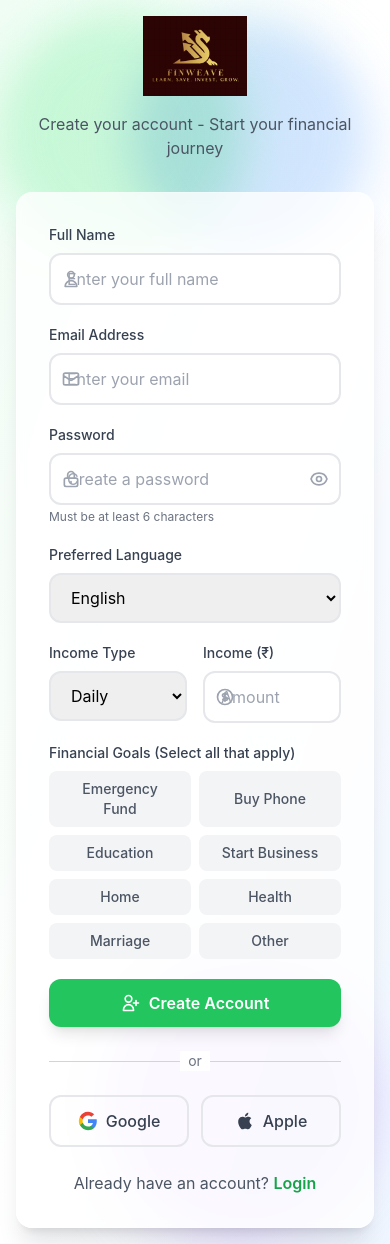
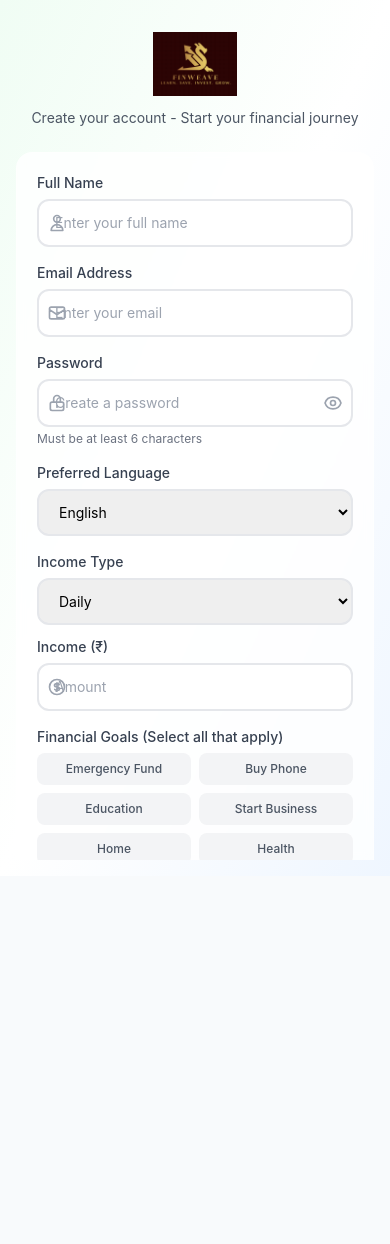
Before and after one commit to Deva1559/finweave, a React (Vite) app in the folder frontend/: page /signup in a window 390 px wide. After the commit the page ends 876 px from the top, so only its background shows below. Built offline with nearby package versions, Linux system fonts and the light colour scheme.

Commit message:
fix: make signup page fully responsive and add OAuth
- Add responsive breakpoints for all elements
- Hide animated backgrounds on mobile
- Stack income fields on mobile
- Add focus animations like login page
- Implement Google and Apple OAuth signup

```diff
--- a/frontend/src/pages/Signup.jsx
+++ b/frontend/src/pages/Signup.jsx
@@ -4,25 +4,25 @@ import { useApp } from '../App';
 
 // Icons as SVG components
 const UserIcon = () => (
-  <svg xmlns="http://www.w3.org/2000/svg" className="h-5 w-5 text-gray-400" fill="none" viewBox="0 0 24 24" stroke="currentColor">
+  <svg xmlns="http://www.w3.org/2000/svg" className="h-5 w-5" fill="none" viewBox="0 0 24 24" stroke="currentColor">
     <path strokeLinecap="round" strokeLinejoin="round" strokeWidth={2} d="M16 7a4 4 0 11-8 0 4 4 0 018 0zM12 14a7 7 0 00-7 7h14a7 7 0 00-7-7z" />
   </svg>
 );
 
 const MailIcon = () => (
-  <svg xmlns="http://www.w3.org/2000/svg" className="h-5 w-5 text-gray-400" fill="none" viewBox="0 0 24 24" stroke="currentColor">
+  <svg xmlns="http://www.w3.org/2000/svg" className="h-5 w-5" fill="none" viewBox="0 0 24 24" stroke="currentColor">
     <path strokeLinecap="round" strokeLinejoin="round" strokeWidth={2} d="M3 8l7.89 5.26a2 2 0 002.22 0L21 8M5 19h14a2 2 0 002-2V7a2 2 0 00-2-2H5a2 2 0 00-2 2v10a2 2 0 002 2z" />
   </svg>
 );
 
 const LockIcon = () => (
-  <svg xmlns="http://www.w3.org/2000/svg" className="h-5 w-5 text-gray-400" fill="none" viewBox="0 0 24 24" stroke="currentColor">
+  <svg xmlns="http://www.w3.org/2000/svg" className="h-5 w-5" fill="none" viewBox="0 0 24 24" stroke="currentColor">
     <path strokeLinecap="round" strokeLinejoin="round" strokeWidth={2} d="M12 15v2m-6 4h12a2 2 0 002-2v-6a2 2 0 00-2-2H6a2 2 0 00-2 2v6a2 2 0 002 2zm10-10V7a4 4 0 00-8 0v4h8z" />
   </svg>
 );
 
 const CurrencyIcon = () => (
-  <svg xmlns="http://www.w3.org/2000/svg" className="h-5 w-5 text-gray-400" fill="none" viewBox="0 0 24 24" stroke="currentColor">
+  <svg xmlns="http://www.w3.org/2000/svg" className="h-5 w-5" fill="none" viewBox="0 0 24 24" stroke="currentColor">
     <path strokeLinecap="round" strokeLinejoin="round" strokeWidth={2} d="M12 8c-1.657 0-3 .895-3 2s1.343 2 3 2 3 .895 3 2-1.343 2-3 2m0-8c1.11 0 2.08.402 2.599 1M12 8V7m0 1v8m0 0v1m0-1c-1.11 0-2.08-.402-2.599-1M21 12a9 9 0 11-18 0 9 9 0 0118 0z" />
   </svg>
 );
@@ -55,6 +55,9 @@ export default function Signup() {
   const [showPassword, setShowPassword] = useState(false);
   const [loading, setLoading] = useState(false);
   const [error, setError] = useState('');
+  const [nameFocused, setNameFocused] = useState(false);
+  const [emailFocused, setEmailFocused] = useState(false);
+  const [passwordFocused, setPasswordFocused] = useState(false);
   const { login } = useApp();
   const navigate = useNavigate();
 
@@ -113,51 +116,93 @@ export default function Signup() {
     }
   };
 
-  const handleGoogleSignup = () => {
-    console.log('Google signup clicked');
+  const handleGoogleSignup = async () => {
+    try {
+      if (window.google) {
+        const client = window.google.accounts.oauth2.initTokenClient({
+          client_id: import.meta.env.VITE_GOOGLE_CLIENT_ID || 'YOUR_GOOGLE_CLIENT_ID',
+          scope: 'email profile openid',
+          callback: async (response) => {
+            if (response.access_token) {
+              try {
+                const res = await fetch('/api/auth/google', {
+                  method: 'POST',
+                  headers: { 'Content-Type': 'application/json' },
+                  body: JSON.stringify({ token: response.access_token })
+                });
+                const data = await res.json();
+                if (res.ok) {
+                  login(data.user, data.token);
+                  navigate('/dashboard');
+                } else {
+                  setError('Google signup not configured on server.');
+                }
+              } catch (err) {
+                setError('Failed to complete Google signup');
+              }
+            }
+          },
+        });
+        client.requestAccessToken({ prompt: 'consent' });
+      }
+    } catch (err) {
+      console.error('Google signup error:', err);
+      setError('Failed to initiate Google signup.');
+    }
   };
 
-  const handleAppleSignup = () => {
-    console.log('Apple signup clicked');
+  const handleAppleSignup = async () => {
+    try {
+      const appleClientId = import.meta.env.VITE_APPLE_CLIENT_ID || 'YOUR_APPLE_CLIENT_ID';
+      const redirectUri = `${window.location.origin}/api/auth/apple/callback`;
+      const state = Math.random().toString(36).substring(7);
+      const authUrl = `https://appleid.apple.com/auth/authorize?client_id=${appleClientId}&redirect_uri=${encodeURIComponent(redirectUri)}&response_type=code&scope=email%20name&state=${state}`;
+      sessionStorage.setItem('apple_oauth_state', state);
+      window.location.href = authUrl;
+    } catch (err) {
+      console.error('Apple signup error:', err);
+      setError('Failed to initiate Apple signup.');
+    }
   };
 
   return (
-    <div className="min-h-screen flex items-center justify-center bg-gradient-to-br from-primary-50 via-white to-trust-50 p-4 relative overflow-hidden">
-      {/* Animated Background Elements */}
-      <div className="absolute top-0 left-0 w-64 h-64 bg-primary-200 rounded-full mix-blend-multiply filter blur-xl opacity-70 animate-blob"></div>
-      <div className="absolute top-0 right-0 w-64 h-64 bg-trust-200 rounded-full mix-blend-multiply filter blur-xl opacity-70 animate-blob animation-delay-2000"></div>
-      <div className="absolute -bottom-8 left-20 w-64 h-64 bg-purple-200 rounded-full mix-blend-multiply filter blur-xl opacity-70 animate-blob animation-delay-4000"></div>
+    <div className="min-h-screen flex items-center justify-center bg-gradient-to-br from-primary-50 via-white to-trust-50 p-4 sm:p-6 lg:p-8 relative overflow-hidden">
+      {/* Animated Background Elements - hidden on small mobile */}
+      <div className="absolute top-0 left-0 w-48 h-48 sm:w-64 sm:h-64 bg-primary-200 rounded-full mix-blend-multiply filter blur-xl opacity-70 animate-blob hidden sm:block"></div>
+      <div className="absolute top-0 right-0 w-48 h-48 sm:w-64 sm:h-64 bg-trust-200 rounded-full mix-blend-multiply filter blur-xl opacity-70 animate-blob animation-delay-2000 hidden sm:block"></div>
+      <div className="absolute -bottom-8 left-10 sm:left-20 w-48 h-48 sm:w-64 sm:h-64 bg-purple-200 rounded-full mix-blend-multiply filter blur-xl opacity-70 animate-blob animation-delay-4000 hidden sm:block"></div>
 
-      <div className="w-full max-w-lg relative z-10">
+      {/* Scrollable container */}
+      <div className="w-full max-w-lg relative z-10 overflow-y-auto max-h-screen py-4">
         {/* Logo & Header */}
-        <div className="text-center mb-8">
-          <div className="flex justify-center mb-4">
+        <div className="text-center mb-6 sm:mb-8">
+          <div className="flex justify-center mb-3 sm:mb-4">
             <img
               src="/src/assets/logo.png"
               alt="FinWeave Logo"
-              className="h-20 w-auto object-contain"
+              className="h-16 sm:h-20 w-auto object-contain"
             />
           </div>
-          <p className="text-gray-600 mt-2">Create your account - Start your financial journey</p>
+          <p className="text-gray-600 text-sm sm:text-base mt-1 sm:mt-2">Create your account - Start your financial journey</p>
         </div>
 
         {/* Signup Form */}
-        <div className="bg-white/80 backdrop-blur-sm rounded-2xl shadow-xl p-8 border border-white/20">
-          <form onSubmit={handleSubmit} className="space-y-5">
+        <div className="bg-white/80 backdrop-blur-sm rounded-2xl sm:rounded-3xl shadow-xl p-5 sm:p-8 border border-white/20">
+          <form onSubmit={handleSubmit} className="space-y-4 sm:space-y-5">
             {error && (
-              <div className="bg-red-50 text-red-600 px-4 py-3 rounded-xl text-sm flex items-center gap-2">
-                <svg xmlns="http://www.w3.org/2000/svg" className="h-5 w-5" fill="none" viewBox="0 0 24 24" stroke="currentColor">
+              <div className="bg-red-50 border border-red-100 text-red-600 px-3 py-2 sm:px-4 sm:py-3 rounded-xl text-sm flex items-center gap-2">
+                <svg xmlns="http://www.w3.org/2000/svg" className="h-4 w-4 sm:h-5 sm:w-5 flex-shrink-0" fill="none" viewBox="0 0 24 24" stroke="currentColor">
                   <path strokeLinecap="round" strokeLinejoin="round" strokeWidth={2} d="M12 8v4m0 4h.01M21 12a9 9 0 11-18 0 9 9 0 0118 0z" />
                 </svg>
-                {error}
+                <span className="text-xs sm:text-sm">{error}</span>
               </div>
             )}
 
             {/* Name with Icon */}
             <div>
-              <label className="block text-sm font-medium text-gray-700 mb-2">Full Name</label>
-              <div className="relative">
-                <div className="absolute inset-y-0 left-0 pl-3 flex items-center pointer-events-none">
+              <label className="block text-sm font-medium text-gray-700 mb-1.5 sm:mb-2">Full Name</label>
+              <div className={`relative transition-all duration-300 ${nameFocused ? 'transform scale-[1.01] sm:scale-[1.02]' : ''}`}>
+                <div className={`absolute inset-y-0 left-0 pl-2.5 sm:pl-3 flex items-center pointer-events-none transition-colors duration-300 ${nameFocused ? 'text-primary-500' : 'text-gray-400'}`}>
                   <UserIcon />
                 </div>
                 <input
@@ -165,7 +210,9 @@ export default function Signup() {
                   name="name"
                   value={formData.name}
                   onChange={handleChange}
-                  className="input-field pl-10"
+                  onFocus={() => setNameFocused(true)}
+                  onBlur={() => setNameFocused(false)}
+                  className={`input-field pl-9 sm:pl-10 py-2.5 sm:py-3 text-sm sm:text-base transition-all duration-300 ${nameFocused ? 'border-primary-500 shadow-lg shadow-primary-500/20' : ''}`}
                   placeholder="Enter your full name"
                   required
                 />
@@ -174,9 +221,9 @@ export default function Signup() {
 
             {/* Email with Icon */}
             <div>
-              <label className="block text-sm font-medium text-gray-700 mb-2">Email Address</label>
-              <div className="relative">
-                <div className="absolute inset-y-0 left-0 pl-3 flex items-center pointer-events-none">
+              <label className="block text-sm font-medium text-gray-700 mb-1.5 sm:mb-2">Email Address</label>
+              <div className={`relative transition-all duration-300 ${emailFocused ? 'transform scale-[1.01] sm:scale-[1.02]' : ''}`}>
+                <div className={`absolute inset-y-0 left-0 pl-2.5 sm:pl-3 flex items-center pointer-events-none transition-colors duration-300 ${emailFocused ? 'text-primary-500' : 'text-gray-400'}`}>
                   <MailIcon />
                 </div>
                 <input
@@ -184,7 +231,9 @@ export default function Signup() {
                   name="email"
                   value={formData.email}
                   onChange={handleChange}
-                  className="input-field pl-10"
+                  onFocus={() => setEmailFocused(true)}
+                  onBlur={() => setEmailFocused(false)}
+                  className={`input-field pl-9 sm:pl-10 py-2.5 sm:py-3 text-sm sm:text-base transition-all duration-300 ${emailFocused ? 'border-primary-500 shadow-lg shadow-primary-500/20' : ''}`}
                   placeholder="Enter your email"
                   required
                 />
@@ -193,9 +242,9 @@ export default function Signup() {
 
             {/* Password with Icon & Toggle */}
             <div>
-              <label className="block text-sm font-medium text-gray-700 mb-2">Password</label>
-              <div className="relative">
-                <div className="absolute inset-y-0 left-0 pl-3 flex items-center pointer-events-none">
+              <label className="block text-sm font-medium text-gray-700 mb-1.5 sm:mb-2">Password</label>
+              <div className={`relative transition-all duration-300 ${passwordFocused ? 'transform scale-[1.01] sm:scale-[1.02]' : ''}`}>
+                <div className={`absolute inset-y-0 left-0 pl-2.5 sm:pl-3 flex items-center pointer-events-none transition-colors duration-300 ${passwordFocused ? 'text-primary-500' : 'text-gray-400'}`}>
                   <LockIcon />
                 </div>
                 <input
@@ -203,7 +252,9 @@ export default function Signup() {
                   name="password"
                   value={formData.password}
                   onChange={handleChange}
-                  className="input-field pl-10 pr-10"
+                  onFocus={() => setPasswordFocused(true)}
+                  onBlur={() => setPasswordFocused(false)}
+                  className={`input-field pl-9 sm:pl-10 pr-9 sm:pr-10 py-2.5 sm:py-3 text-sm sm:text-base transition-all duration-300 ${passwordFocused ? 'border-primary-500 shadow-lg shadow-primary-500/20' : ''}`}
                   placeholder="Create a password"
                   required
                   minLength={6}
@@ -211,14 +262,14 @@ export default function Signup() {
                 <button
                   type="button"
                   onClick={() => setShowPassword(!showPassword)}
-                  className="absolute inset-y-0 right-0 pr-3 flex items-center"
+                  className="absolute inset-y-0 right-0 pr-2.5 sm:pr-3 flex items-center text-gray-400 hover:text-gray-600 transition-colors"
                 >
                   {showPassword ? (
-                    <svg xmlns="http://www.w3.org/2000/svg" className="h-5 w-5 text-gray-400" fill="none" viewBox="0 0 24 24" stroke="currentColor">
+                    <svg xmlns="http://www.w3.org/2000/svg" className="h-5 w-5" fill="none" viewBox="0 0 24 24" stroke="currentColor">
                       <path strokeLinecap="round" strokeLinejoin="round" strokeWidth={2} d="M13.875 18.825A10.05 10.05 0 0112 19c-4.478 0-8.268-2.943-9.543-7a9.97 9.97 0 011.563-3.029m5.858.908a3 3 0 114.243 4.243M9.878 9.878l4.242 4.242M9.88 9.88l-3.29-3.29m7.532 7.532l3.29 3.29M3 3l3.59 3.59m0 0A9.953 9.953 0 0112 5c4.478 0 8.268 2.943 9.543 7a10.025 10.025 0 01-4.132 5.411m0 0L21 21" />
                     </svg>
                   ) : (
-                    <svg xmlns="http://www.w3.org/2000/svg" className="h-5 w-5 text-gray-400" fill="none" viewBox="0 0 24 24" stroke="currentColor">
+                    <svg xmlns="http://www.w3.org/2000/svg" className="h-5 w-5" fill="none" viewBox="0 0 24 24" stroke="currentColor">
                       <path strokeLinecap="round" strokeLinejoin="round" strokeWidth={2} d="M15 12a3 3 0 11-6 0 3 3 0 016 0z" />
                       <path strokeLinecap="round" strokeLinejoin="round" strokeWidth={2} d="M2.458 12C3.732 7.943 7.523 5 12 5c4.478 0 8.268 2.943 9.542 7-1.274 4.057-5.064 7-9.542 7-4.477 0-8.268-2.943-9.542-7z" />
                     </svg>
@@ -230,12 +281,12 @@ export default function Signup() {
 
             {/* Language */}
             <div>
-              <label className="block text-sm font-medium text-gray-700 mb-2">Preferred Language</label>
+              <label className="block text-sm font-medium text-gray-700 mb-1.5 sm:mb-2">Preferred Language</label>
               <select
                 name="language"
                 value={formData.language}
                 onChange={handleChange}
-                className="input-field"
+                className="input-field py-2.5 sm:py-3 text-sm sm:text-base"
               >
                 <option value="English">English</option>
                 <option value="Hindi">हिन्दी (Hindi)</option>
@@ -248,15 +299,15 @@ export default function Signup() {
               </select>
             </div>
 
-            {/* Income Type & Amount */}
-            <div className="grid grid-cols-2 gap-4">
+            {/* Income Type & Amount - Stack on mobile */}
+            <div className="grid grid-cols-1 sm:grid-cols-2 gap-3 sm:gap-4">
               <div>
-                <label className="block text-sm font-medium text-gray-700 mb-2">Income Type</label>
+                <label className="block text-sm font-medium text-gray-700 mb-1.5 sm:mb-2">Income Type</label>
                 <select
                   name="incomeType"
                   value={formData.incomeType}
                   onChange={handleChange}
-                  className="input-field"
+                  className="input-field py-2.5 sm:py-3 text-sm sm:text-base"
                 >
                   <option value="daily">Daily</option>
                   <option value="weekly">Weekly</option>
@@ -264,9 +315,9 @@ export default function Signup() {
                 </select>
               </div>
               <div>
-                <label className="block text-sm font-medium text-gray-700 mb-2">Income (₹)</label>
+                <label className="block text-sm font-medium text-gray-700 mb-1.5 sm:mb-2">Income (₹)</label>
                 <div className="relative">
-                  <div className="absolute inset-y-0 left-0 pl-3 flex items-center pointer-events-none">
+                  <div className="absolute inset-y-0 left-0 pl-2.5 sm:pl-3 flex items-center pointer-events-none text-gray-400">
                     <CurrencyIcon />
                   </div>
                   <input
@@ -274,7 +325,7 @@ export default function Signup() {
                     name="income"
                     value={formData.income}
                     onChange={handleChange}
-                    className="input-field pl-10"
+                    className="input-field pl-9 sm:pl-10 py-2.5 sm:py-3 text-sm sm:text-base"
                     placeholder="Amount"
                     min="0"
                   />
@@ -284,14 +335,14 @@ export default function Signup() {
 
             {/* Financial Goals */}
             <div>
-              <label className="block text-sm font-medium text-gray-700 mb-2">Financial Goals (Select all that apply)</label>
+              <label className="block text-sm font-medium text-gray-700 mb-1.5 sm:mb-2">Financial Goals (Select all that apply)</label>
               <div className="grid grid-cols-2 gap-2">
                 {goalOptions.map(goal => (
                   <button
                     key={goal}
                     type="button"
                     onClick={() => handleGoalToggle(goal)}
-                    className={`px-4 py-2 rounded-lg text-sm font-medium transition-all ${
+                    className={`px-3 py-2 sm:px-4 sm:py-2 rounded-lg text-xs sm:text-sm font-medium transition-all ${
                       formData.financialGoals.includes(goal)
                         ? 'bg-primary-500 text-white'
                         : 'bg-gray-100 text-gray-600 hover:bg-gray-200'
@@ -306,16 +357,16 @@ export default function Signup() {
             <button
               type="submit"
               disabled={loading}
-              className="btn-primary w-full flex items-center justify-center gap-2 py-3.5"
+              className="btn-primary w-full flex items-center justify-center gap-2 py-2.5 sm:py-3.5 text-sm sm:text-base"
             >
               {loading ? (
                 <>
-                  <div className="spinner"></div>
+                  <div className="spinner w-5 h-5 sm:w-6 sm:h-6"></div>
                   <span>Creating account...</span>
                 </>
               ) : (
                 <>
-                  <svg xmlns="http://www.w3.org/2000/svg" className="h-5 w-5" fill="none" viewBox="0 0 24 24" stroke="currentColor">
+                  <svg xmlns="http://www.w3.org/2000/svg" className="h-4 w-4 sm:h-5 sm:w-5" fill="none" viewBox="0 0 24 24" stroke="currentColor">
                     <path strokeLinecap="round" strokeLinejoin="round" strokeWidth={2} d="M18 9v3m0 0v3m0-3h3m-3 0h-3m-2-5a4 4 0 11-8 0 4 4 0 018 0zM3 20a6 6 0 0112 0v1H3v-1z" />
                   </svg>
                   <span>Create Account</span>
@@ -325,37 +376,37 @@ export default function Signup() {
           </form>
 
           {/* Divider */}
-          <div className="relative my-6">
+          <div className="relative my-4 sm:my-6">
             <div className="absolute inset-0 flex items-center">
-              <div className="w-full border-t border-gray-300"></div>
+              <div className="w-full border-t border-gray-200"></div>
             </div>
-            <div className="relative flex justify-center text-sm">
-              <span className="px-2 bg-white text-gray-500">or</span>
+            <div className="relative flex justify-center text-xs sm:text-sm">
+              <span className="px-2 sm:px-3 bg-white text-gray-400">or continue with</span>
             </div>
           </div>
 
-          {/* Social Signup Buttons */}
-          <div className="grid grid-cols-2 gap-3">
+          {/* Social Signup Buttons - stacked on mobile */}
+          <div className="grid grid-cols-1 sm:grid-cols-2 gap-2 sm:gap-3">
             <button
               type="button"
               onClick={handleGoogleSignup}
-              className="flex items-center justify-center gap-2 px-4 py-3 border-2 border-gray-200 rounded-xl hover:bg-gray-50 hover:border-gray-300 transition-all duration-200 font-medium text-gray-700"
+              className="flex items-center justify-center gap-2 px-3 sm:px-4 py-2.5 sm:py-3 bg-white border-2 border-gray-100 rounded-xl hover:border-gray-200 hover:shadow-lg transition-all duration-200 font-medium text-gray-700 group text-sm sm:text-base"
             >
               <GoogleIcon />
-              <span>Google</span>
+              <span className="group-hover:text-gray-900 transition-colors">Google</span>
             </button>
             <button
               type="button"
               onClick={handleAppleSignup}
-              className="flex items-center justify-center gap-2 px-4 py-3 border-2 border-gray-200 rounded-xl hover:bg-gray-50 hover:border-gray-300 transition-all duration-200 font-medium text-gray-700"
+              className="flex items-center justify-center gap-2 px-3 sm:px-4 py-2.5 sm:py-3 bg-white border-2 border-gray-100 rounded-xl hover:border-gray-200 hover:shadow-lg transition-all duration-200 font-medium text-gray-700 group text-sm sm:text-base"
             >
               <AppleIcon />
-              <span>Apple</span>
+              <span className="group-hover:text-gray-900 transition-colors">Apple</span>
             </button>
           </div>
 
-          <div className="mt-6 text-center">
-            <p className="text-gray-600">
+          <div className="mt-5 sm:mt-6 text-center">
+            <p className="text-gray-600 text-sm">
               Already have an account?{' '}
               <Link to="/login" className="text-primary-600 font-semibold hover:text-primary-700 hover:underline transition-colors">
                 Login
```
